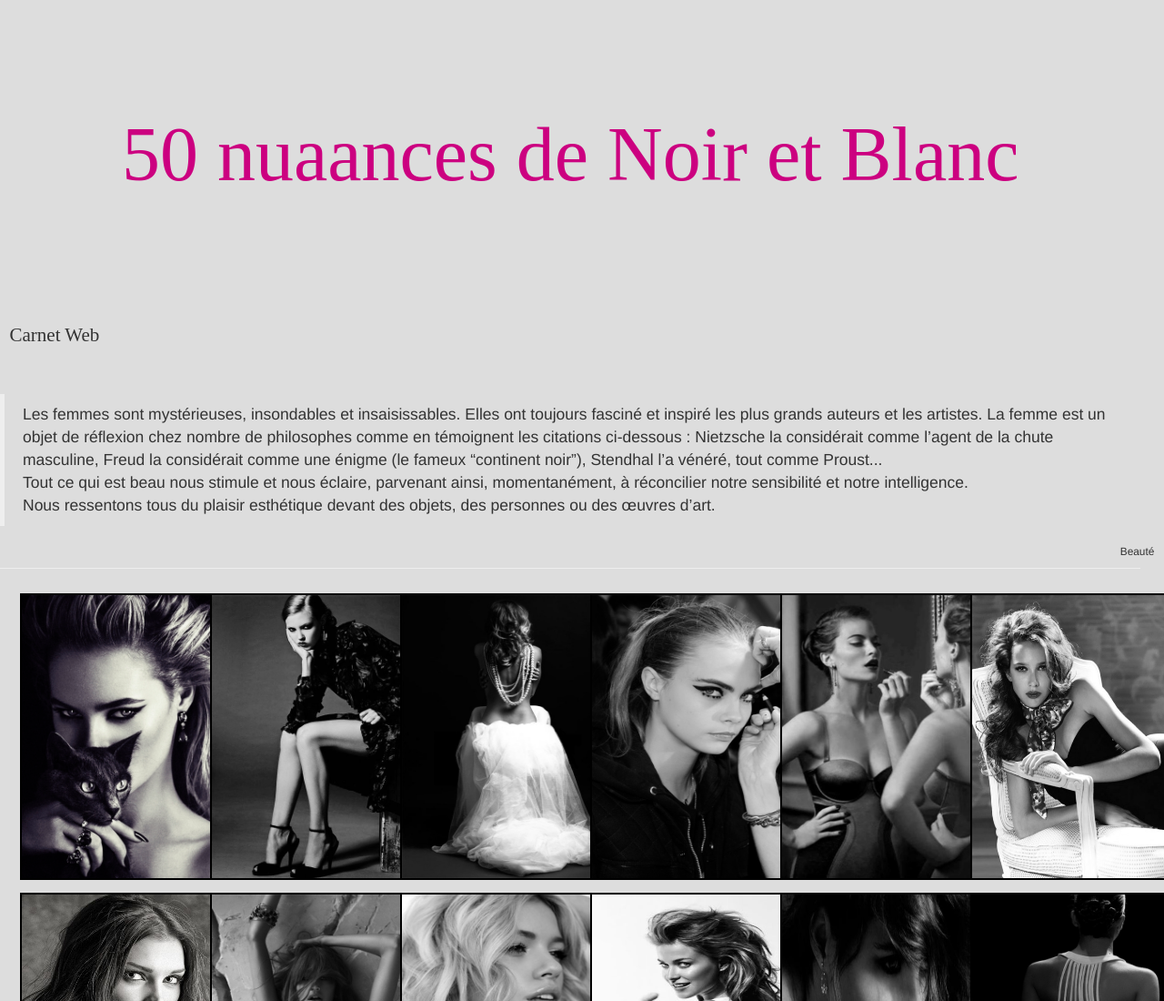
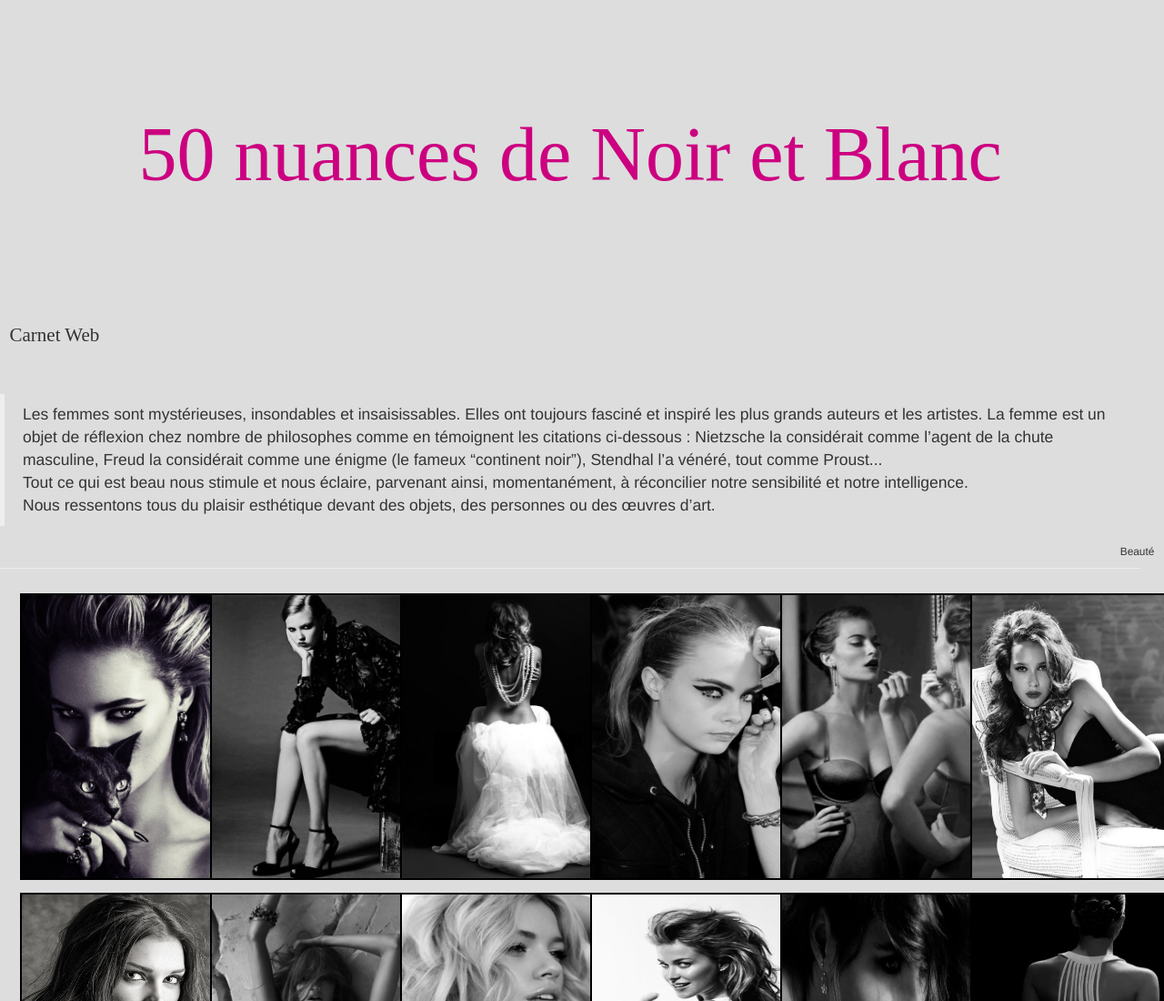
Before and after one commit to beautefeminine/bootstrap-beaute, a plain HTML site: page index.html in a window 1280 px wide. Shown: the top 1100 px of the page at 91% size. Drawn offline with nearby package versions, Linux system fonts and the light colour scheme.

Commit message:
Update index.html

```diff
--- a/index.html
+++ b/index.html
@@ -15,7 +15,7 @@
     <header class="page-header">
       <div class="row">
         <div class="titre col-md-12 col-sm-12 col-xs-12">
-          <h1>50 nuaances de Noir et Blanc</h1>
+          <h1>50 nuances de Noir et Blanc</h1>
         </div>
         <div class="col-md-12 col-sm-12 col-xs-12">
           <p class="soustitre">Carnet Web</p><br><br>
```
